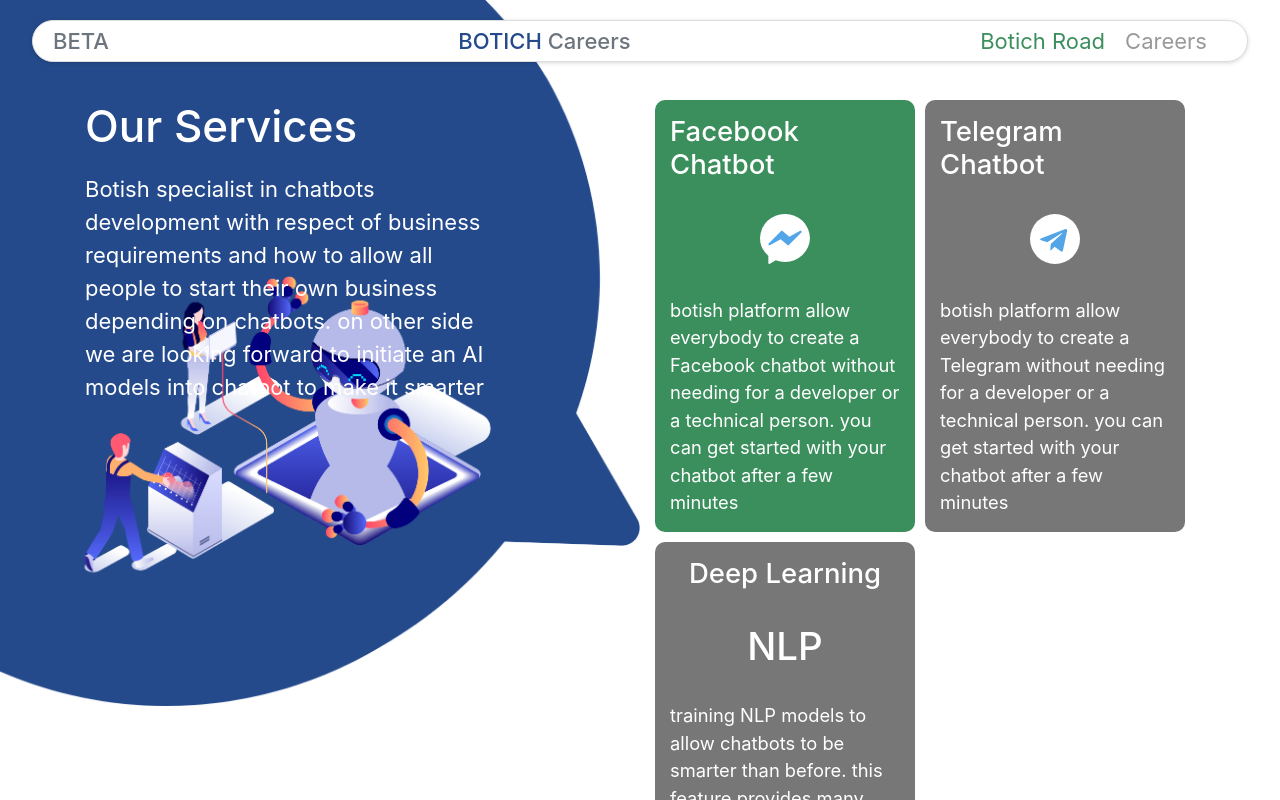
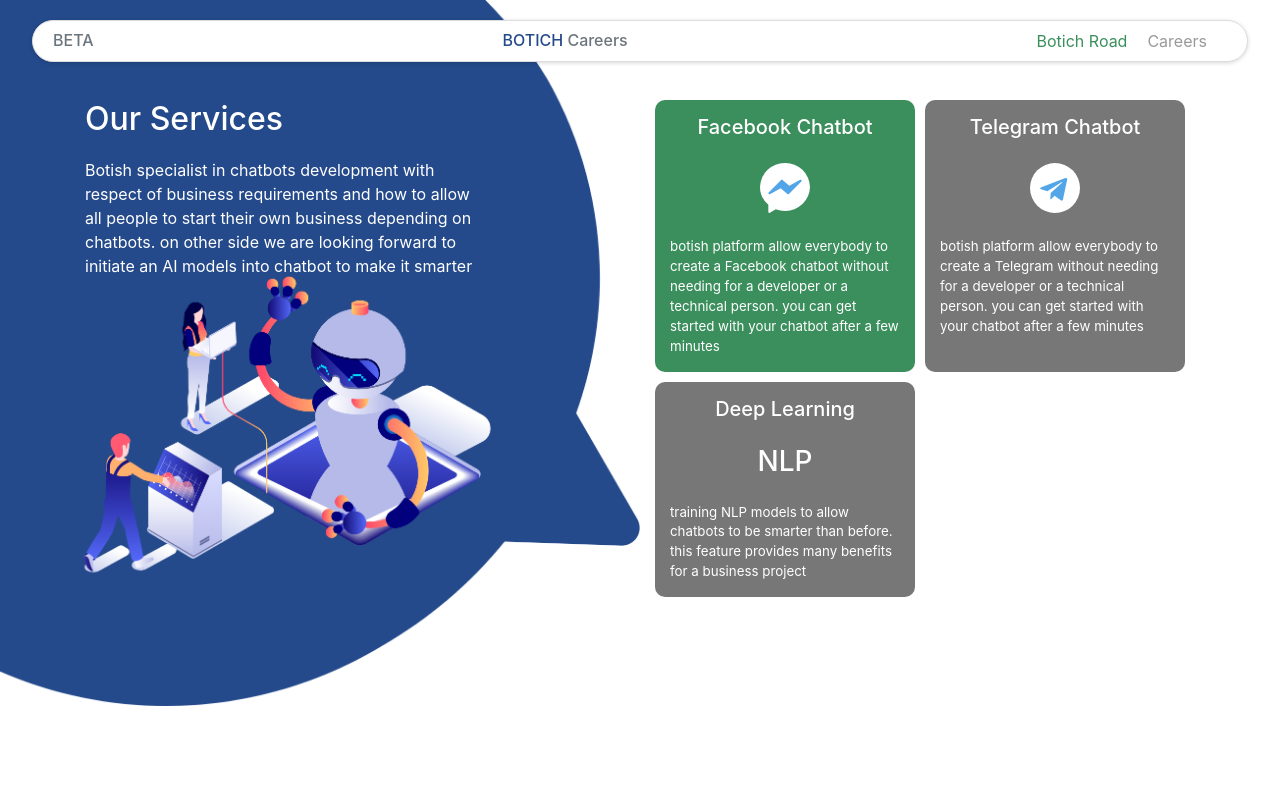
Before and after one commit to DeVMohammedEssam/botich_landing, a Next.js app: page / in a window 1280 px wide. Shown: the top 800 px of the page. Built offline with nearby package versions, Linux system fonts and the light colour scheme.

Commit message:
typography

```diff
--- a/styles/_global.scss
+++ b/styles/_global.scss
@@ -4,14 +4,14 @@
   box-sizing: border-box;
 }
 html {
-  font-size: 16px;
+  font-size: 14px;
 }
 @media screen and (min-width: 320px) {
   html {
-    font-size: calc(16px + 6 * ((100vw - 320px) / 680));
+    font-size: 16px;
   }
 }
-@media screen and (min-width: 1000px) {
+@media screen and (min-width: 1300px) {
   html {
     font-size: 22px;
   }
```
